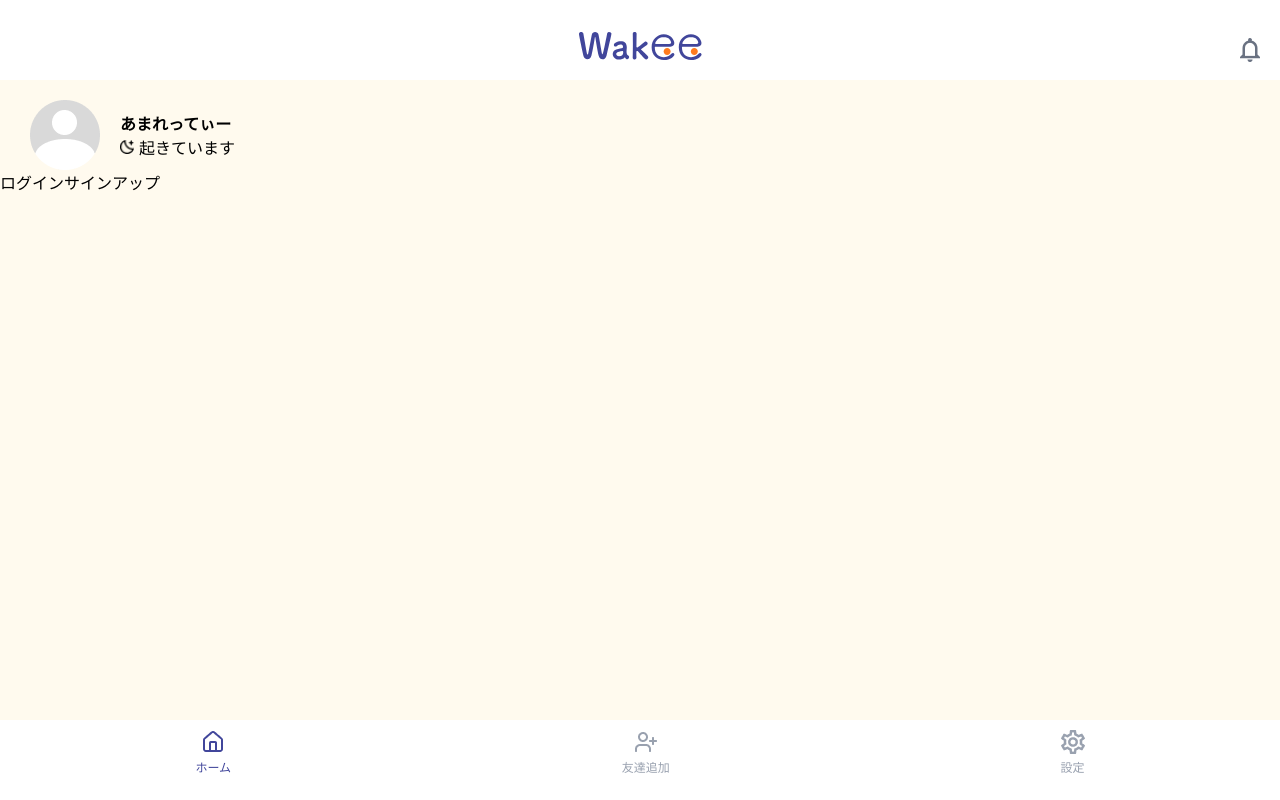
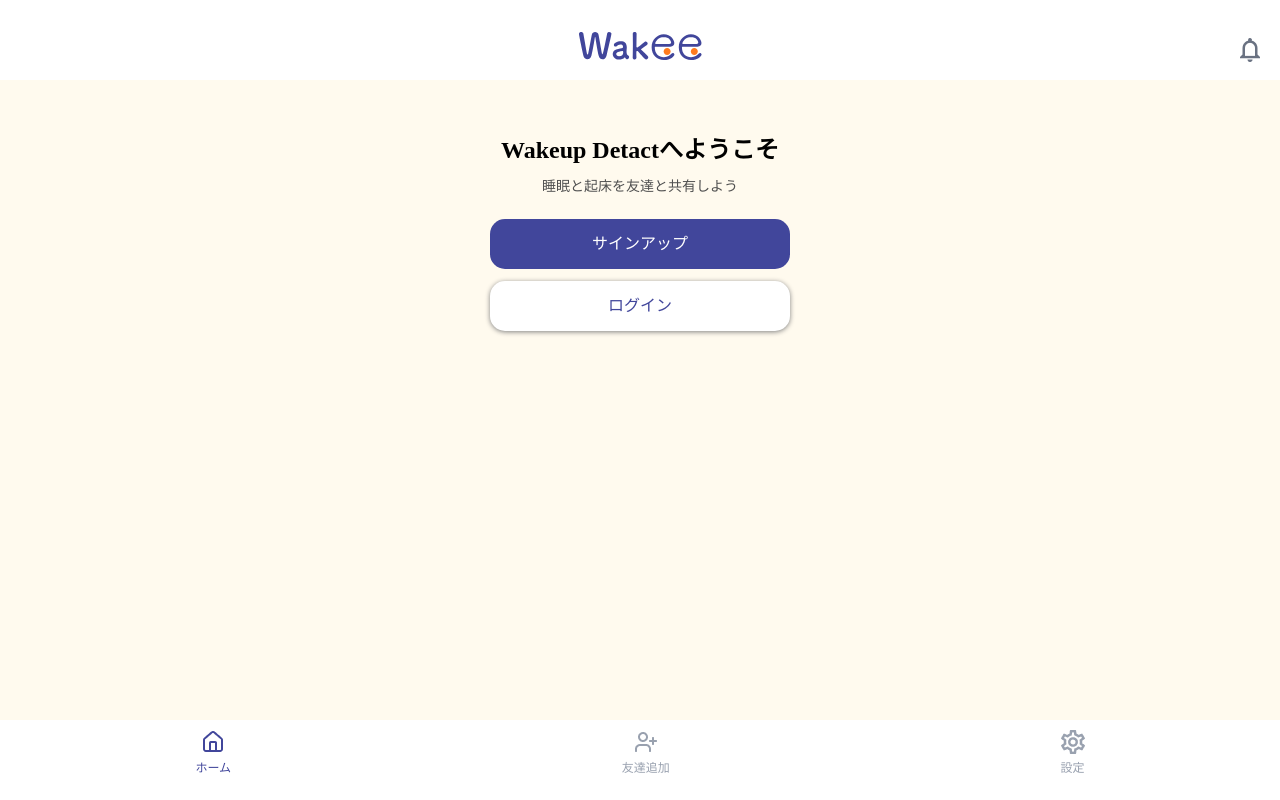
Before and after one commit to yukki072417/WakeupDetactionWeb, a React (Vite) app: page / in a window 1280 px wide. Built offline with nearby package versions, Linux system fonts and the light colour scheme.

Commit message:
ユニバーサルログイン機能の実装

```diff
--- a/src/common/api/auth.ts
+++ b/src/common/api/auth.ts
@@ -6,9 +6,10 @@ export type UniversalLoginRequest = {
 };
 
 export type UniversalSignupRequest = {
+  user_id: string;
   email: string;
   password: string;
-  nickname: string;
+  username: string;
 };
 
 export type UniversalAuthResponse = ApiResult<{
--- a/src/common/api/http.ts
+++ b/src/common/api/http.ts
@@ -14,6 +14,9 @@ const getApiBaseUrl = () => {
   const baseUrl = envBaseUrl?.trim();
 
   if (baseUrl && /^https?:\/\//.test(baseUrl)) return baseUrl.replace(/\/$/, "");
+  if (baseUrl && baseUrl.startsWith("/")) {
+    return `${window.location.origin}${baseUrl}`.replace(/\/$/, "");
+  }
 
   return `${window.location.origin}/api`;
 };
--- a/src/common/components/AuthenticateButtons/GoogleLogin.tsx
+++ b/src/common/components/AuthenticateButtons/GoogleLogin.tsx
@@ -1,8 +1,15 @@
+import { useAndroidBridge } from "../../hooks/useAndroidBridge";
+
 const GoogleLogin = () => {
+  const bridge = useAndroidBridge();
+  const test = () => {
+    bridge.vibrate();
+  };
+
   return (
     <>
-      <button disabled title="未実装です">
-        Googleでログイン（準備中）
+      <button onClick={test} title="未実装です">
+        Googleでログイン(準備中)
       </button>
     </>
   );
--- a/src/common/contexts/AuthProvider.tsx
+++ b/src/common/contexts/AuthProvider.tsx
@@ -19,8 +19,13 @@ export const AuthProvider = ({ children }: { children: ReactNode }) => {
         const next = await loginWithUniversal({ email, password });
         setSession(next);
       },
-      signup: async ({ email, password, nickname }) => {
-        const next = await signupWithUniversal({ email, password, nickname });
+      signup: async ({ email, password, username, userId }) => {
+        const next = await signupWithUniversal({
+          email,
+          password,
+          username,
+          userId,
+        });
         setSession(next);
       },
       logout: async () => {
--- a/src/common/contexts/authContext.ts
+++ b/src/common/contexts/authContext.ts
@@ -8,7 +8,8 @@ export type AuthContextValue = {
   signup: (params: {
     email: string;
     password: string;
-    nickname: string;
+    username: string;
+    userId: string;
   }) => Promise<void>;
   logout: () => Promise<void>;
 };
--- a/src/common/hooks/useAndroidBridge.ts
+++ b/src/common/hooks/useAndroidBridge.ts
@@ -1,10 +1,14 @@
 declare global {
   interface AndroidBridge {
     postMessage(msg: string): void;
+    vibrate(): void; // ← すでに追加済みならそのまま
   }
 
   interface Window {
     Android?: AndroidBridge;
+
+    // ← これを追加
+    onAndroidMotion?: () => void;
   }
 }
 
@@ -13,5 +17,9 @@ export const useAndroidBridge = () => {
     window.Android?.postMessage(msg);
   };
 
-  return { send };
+  const vibrate = () => {
+    window.Android?.vibrate?.();
+  };
+
+  return { send, vibrate };
 };
--- a/src/common/utils/authService.ts
+++ b/src/common/utils/authService.ts
@@ -70,18 +70,21 @@ export const loginWithUniversal = async (params: {
 export const signupWithUniversal = async (params: {
   email: string;
   password: string;
-  nickname: string;
+  username: string;
+  userId: string;
 }): Promise<AuthSession> => {
   const email = params.email.trim();
   const password = params.password;
-  const nickname = params.nickname.trim();
+  const username = params.username.trim();
+  const userId = params.userId.trim();
 
-  if (!email || !password || !nickname || !isValidEmail(email)) {
+  if (!email || !password || !username || !userId || !isValidEmail(email)) {
     throw new AuthError("INVALID_INPUT", "入力内容を確認してください");
   }
 
   try {
-    const res = await universalSignup({ email, password, nickname });
+    const req = { user_id: userId, email, password, username };
+    const res = await universalSignup(req);
     if (!res.success) {
       throw new AuthError("UNAUTHORIZED", res.message ?? "サインアップに失敗しました");
     }
--- a/src/features/App/App.tsx
+++ b/src/features/App/App.tsx
@@ -1,7 +1,11 @@
 import { AppRouter } from "../../common/router/AppRouter";
 
 function App() {
-  return <AppRouter />;
+  return (
+    <div style={{ padding: 20 }}>
+      <AppRouter />
+    </div>
+  );
 }
 
 export default App;
--- a/src/features/Home/Home.css
+++ b/src/features/Home/Home.css
@@ -2,3 +2,65 @@ body {
   background-color: #fffaee;
   width: 100vw;
 }
+
+.home-auth {
+  margin: 110px auto 0;
+  width: 350px;
+  padding: 0 16px;
+  text-align: center;
+}
+
+.home-auth-title {
+  font-size: 24px;
+}
+
+.home-auth-description {
+  color: rgb(80, 80, 80);
+  font-size: 14px;
+  margin-top: 10px;
+}
+
+.home-auth-actions {
+  margin-top: 24px;
+  display: grid;
+  gap: 12px;
+}
+
+.home-auth-primary,
+.home-auth-secondary {
+  display: block;
+  height: 50px;
+  line-height: 50px;
+  border-radius: 15px;
+  text-decoration: none;
+  text-align: center;
+  width: 300px;
+  margin: auto;
+}
+
+.home-auth-primary {
+  color: white;
+  background-color: #41469b;
+}
+
+.home-auth-secondary {
+  color: #41469b;
+  background-color: white;
+  box-shadow: gray 0px 1px 5px;
+}
+
+.home-authenticated {
+  padding: 16px 30px;
+}
+
+.home-userid {
+  margin-bottom: 8px;
+}
+
+.home-logout {
+  height: 44px;
+  padding: 0 16px;
+  border-radius: 12px;
+  background-color: white;
+  box-shadow: gray 0px 1px 5px;
+}
--- a/src/features/Home/Home.tsx
+++ b/src/features/Home/Home.tsx
@@ -2,11 +2,8 @@ import "./Home.css";
 import Header from "../../common/components/Header/Header";
 import Footer from "../../common/components/Footer/Footer";
 import HomeProfile from "./components/HomeProfile";
-import {
-  UniversalSignup,
-  UniversalLogin,
-} from "../../common/components/AuthenticateButtons";
 import { useAuth } from "../../common/contexts/authContext";
+import { Link } from "react-router-dom";
 const Home = () => {
   const { isAuthenticated, session, logout } = useAuth();
 
@@ -14,17 +11,31 @@ const Home = () => {
     <>
       <Header />
       <main>
-        <HomeProfile />
         {isAuthenticated ? (
-          <div style={{ padding: 16 }}>
-            <p style={{ marginBottom: 8 }}>user_id: {session?.userId}</p>
-            <button onClick={logout}>ログアウト</button>
-          </div>
+          <>
+            <HomeProfile />
+            <div className="home-authenticated">
+              <p className="home-userid">user_id: {session?.userId}</p>
+              <button className="home-logout" onClick={logout}>
+                ログアウト
+              </button>
+            </div>
+          </>
         ) : (
-          <>
-            <UniversalLogin />
-            <UniversalSignup />
-          </>
+          <section className="home-auth">
+            <h2 className="home-auth-title">Wakeup Detactへようこそ</h2>
+            <p className="home-auth-description">
+              睡眠と起床を友達と共有しよう
+            </p>
+            <div className="home-auth-actions">
+              <Link className="home-auth-primary" to="/signup">
+                サインアップ
+              </Link>
+              <Link className="home-auth-secondary" to="/login">
+                ログイン
+              </Link>
+            </div>
+          </section>
         )}
       </main>
       <Footer active="home" />
--- a/src/features/SignUp/SignUp.tsx
+++ b/src/features/SignUp/SignUp.tsx
@@ -9,10 +9,11 @@ const SignUp = () => {
   const navigate = useNavigate();
   const { isAuthenticated, signup } = useAuth();
 
-  const [email, setEmail] = useState("");
-  const [password, setPassword] = useState("");
-  const [passwordConfirm, setPasswordConfirm] = useState("");
-  const [nickname, setNickname] = useState("");
+  const [email, setEmail] = useState<string>("");
+  const [userId, setUserId] = useState<string>("");
+  const [password, setPassword] = useState<string>("");
+  const [passwordConfirm, setPasswordConfirm] = useState<string>("");
+  const [username, setUsername] = useState("");
   const [error, setError] = useState<string | null>(null);
   const [loading, setLoading] = useState(false);
 
@@ -27,9 +28,24 @@ const SignUp = () => {
       return;
     }
 
+    if (!userId.trim()) {
+      setError("ユーザーIDを入力してください");
+      return;
+    }
+
+    if (!username.trim()) {
+      setError("ユーザー名を入力してください");
+      return;
+    }
+
     setLoading(true);
     try {
-      await signup({ email, password, nickname });
+      await signup({
+        email,
+        password,
+        username: username.trim(),
+        userId: userId.trim(),
+      });
       navigate("/", { replace: true });
     } catch (err) {
       setError(
@@ -50,12 +66,21 @@ const SignUp = () => {
         </div>
         <form onSubmit={onSubmit} style={{ display: "grid", gap: 12 }}>
           <label style={{ display: "grid", gap: 4 }}>
-            <span>名前</span>
+            <span>ユーザーID</span>
             <input
-              value={nickname}
+              value={userId}
               className="text-box"
-              onChange={(e) => setNickname(e.target.value)}
-              autoComplete="nickname"
+              onChange={(e) => setUserId(e.target.value)}
+              autoComplete="off"
+            />
+          </label>
+          <label style={{ display: "grid", gap: 4 }}>
+            <span>ユーザー名</span>
+            <input
+              value={username}
+              className="text-box"
+              onChange={(e) => setUsername(e.target.value)}
+              autoComplete="username"
             />
           </label>
           <label style={{ display: "grid", gap: 4 }}>
--- a/vite.config.ts
+++ b/vite.config.ts
@@ -6,6 +6,6 @@ export default defineConfig({
   plugins: [react()],
   server: {
     host: "0.0.0.0",
-    port: 3000,
+    port: 5000,
   },
 });
```
